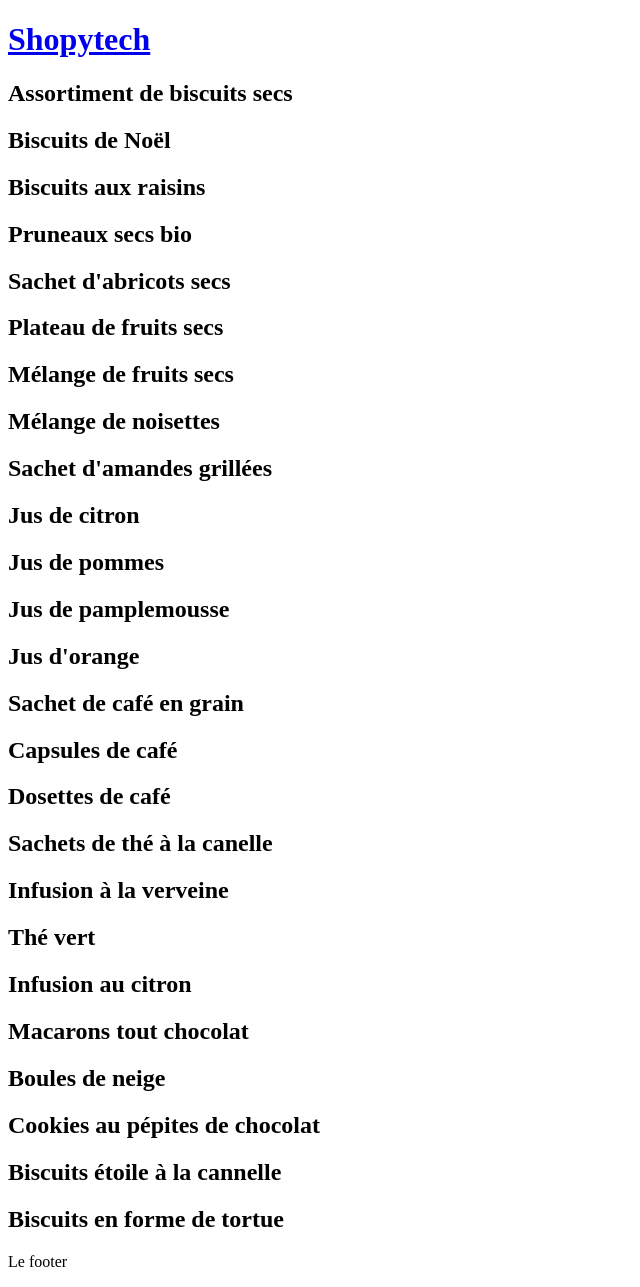
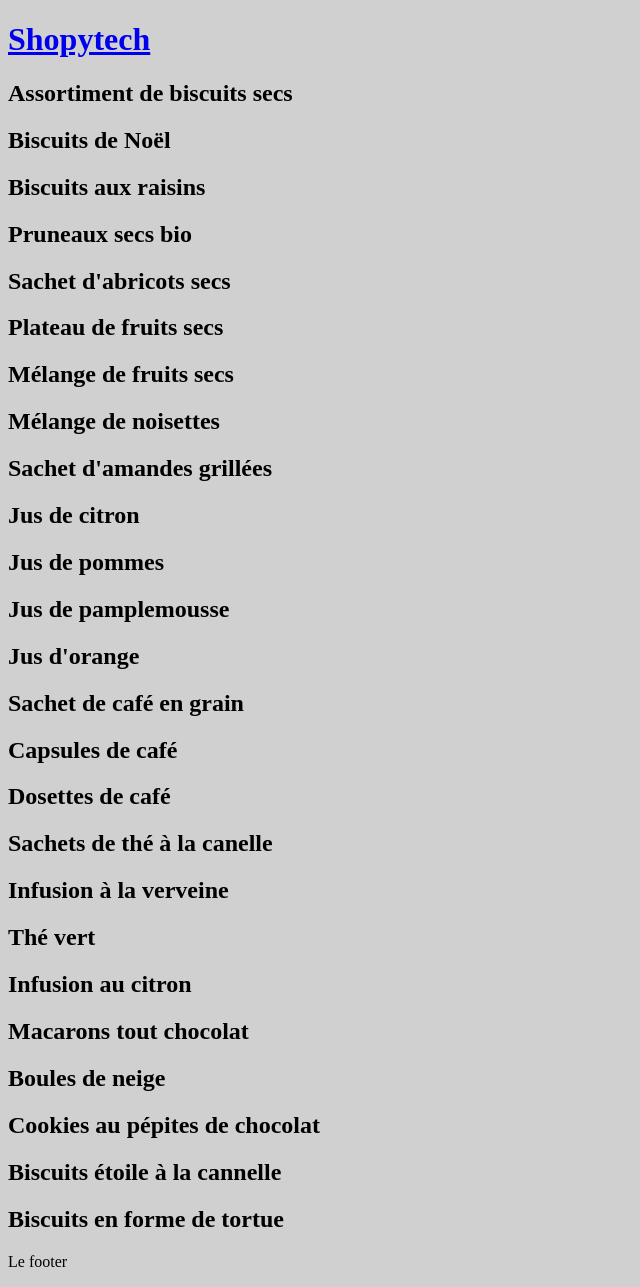
Before and after one commit to Mxtsxw/Shopytech, a PHP site: page / in a window 1280 px wide. Shown: the whole page, without its empty margins (0-640 px from the left). Run offline with PHP 8.4, Linux system fonts and the light colour scheme; data comes from the database, SQL or seed files in the repository.

Commit message:
Modifications des règles serveur .htacess et ajout fichier css

```diff
--- a/controllers/Router.php
+++ b/controllers/Router.php
@@ -15,13 +15,13 @@ class Router
                 require_once('models/'.$class.'.php');
             });
 
-            $url='';
+            $url = "";
 
             // Le controller est inclus selon l'action de l'utilisateur
-            if (isset($GET['url']))
+            if (isset($_GET['url']))
             {
                 // Récupère tous les paramètes URL de manière séparée
-                $url = explode('/', filter_var($GET['url'], FILTER_SANITIZE_URL));
+                $url = explode('/', filter_var($_GET['url'], FILTER_SANITIZE_URL));
 
                 // On récupère le premier paramètre de l'URL
                 $controller = ucfirst(strtolower($url[0]));                 // première lettre majuscule le reste minuscule eg. ControllerAccueil
--- /dev/null
+++ b/static/css/custom.css
@@ -0,0 +1,3 @@
+body{
+    background-color: rgb(208, 208, 208);
+}
--- a/views/template.php
+++ b/views/template.php
@@ -4,6 +4,7 @@
         <meta charset="UTF-8">
         <meta http-equiv="X-UA-Compatible" content="IE=edge">
         <meta name="viewport" content="width=device-width, initial-scale=1.0">
+        <link rel="stylesheet" href="./static/css/custom.css">
         <title><?=$t?></title>
     </head>
     <body>
```
Also changed, not shown: .htaccess.
